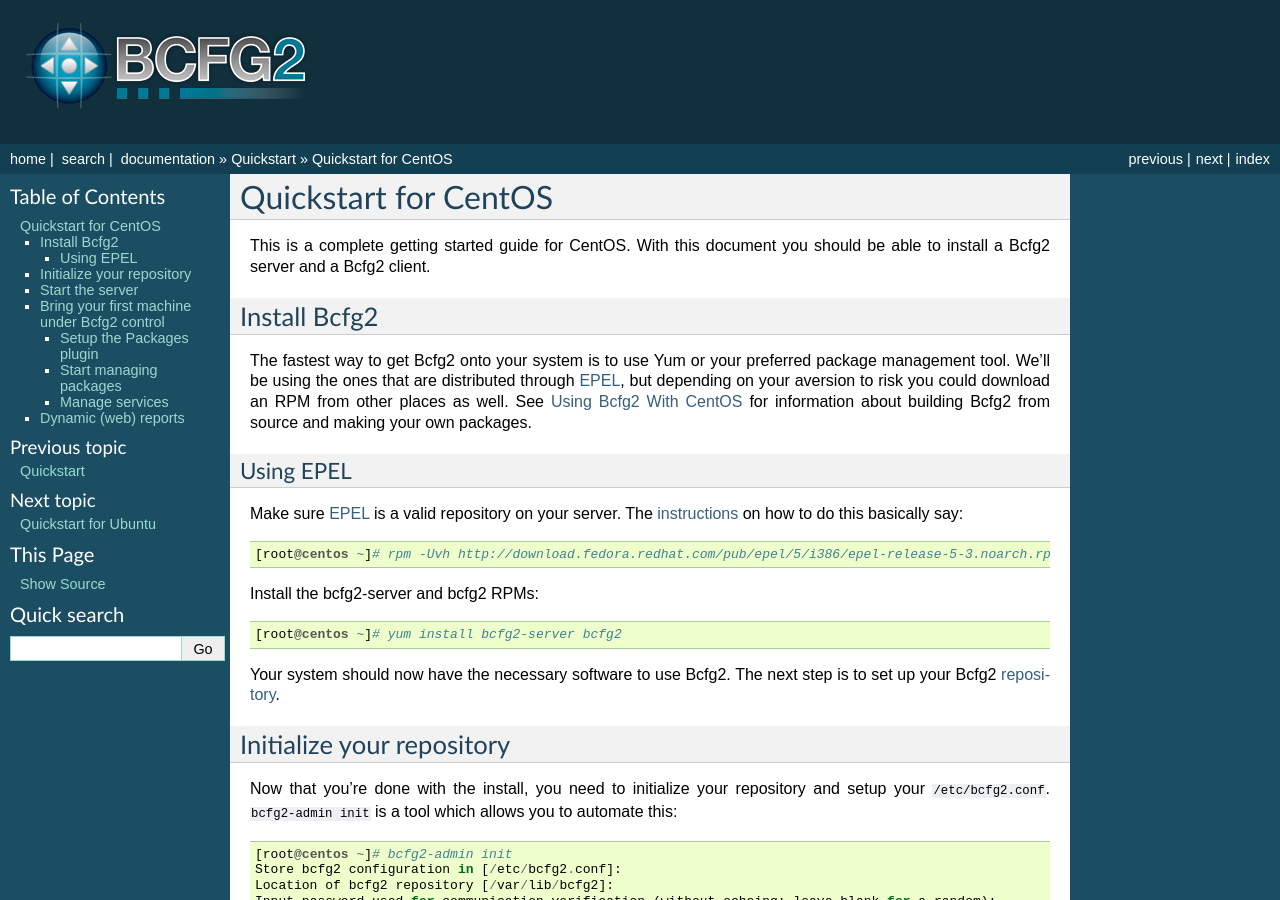
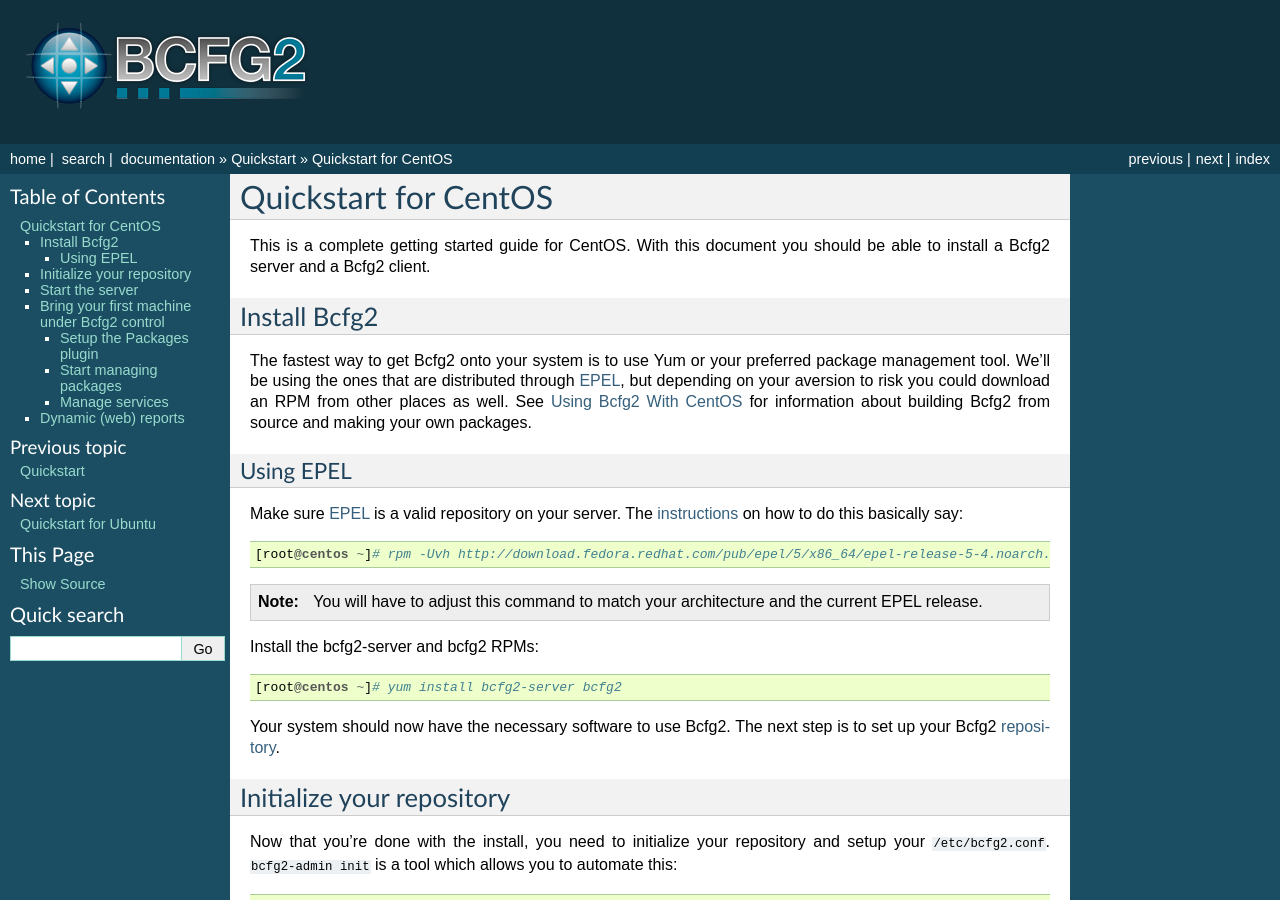
Before and after one commit to Bcfg2/bcfg2, a Sphinx documentation site: the page built from doc/quickstart/centos.txt, in a window 1280 px wide and 900 px high. Built offline with Sphinx 7.4.7, drawn with Linux system fonts in a browser that asks for light colours.

Commit message:
doc: Fixed link to quickstart RPM and added note about customization
Signed-off-by: Sol Jerome <sol.jerome@gmail.com>

git-svn-id: https://svn.mcs.anl.gov/repos/bcfg/trunk/bcfg2@6067 ce84e21b-d406-0410-9b95-82705330c041

```diff
--- a/doc/quickstart/centos.txt
+++ b/doc/quickstart/centos.txt
@@ -28,7 +28,12 @@ Make sure EPEL_ is a valid repository on your server. The `instructions
 <http://fedoraproject.org/wiki/EPEL/FAQ#howtouse>`_ on how to do this
 basically say::
 
-    [root@centos ~]# rpm -Uvh http://download.fedora.redhat.com/pub/epel/5/i386/epel-release-5-3.noarch.rpm
+    [root@centos ~]# rpm -Uvh http://download.fedora.redhat.com/pub/epel/5/x86_64/epel-release-5-4.noarch.rpm
+
+.. note::
+
+    You will have to adjust this command to match your architecture and
+    the current EPEL release.
 
 Install the bcfg2-server and bcfg2 RPMs::
 
```
